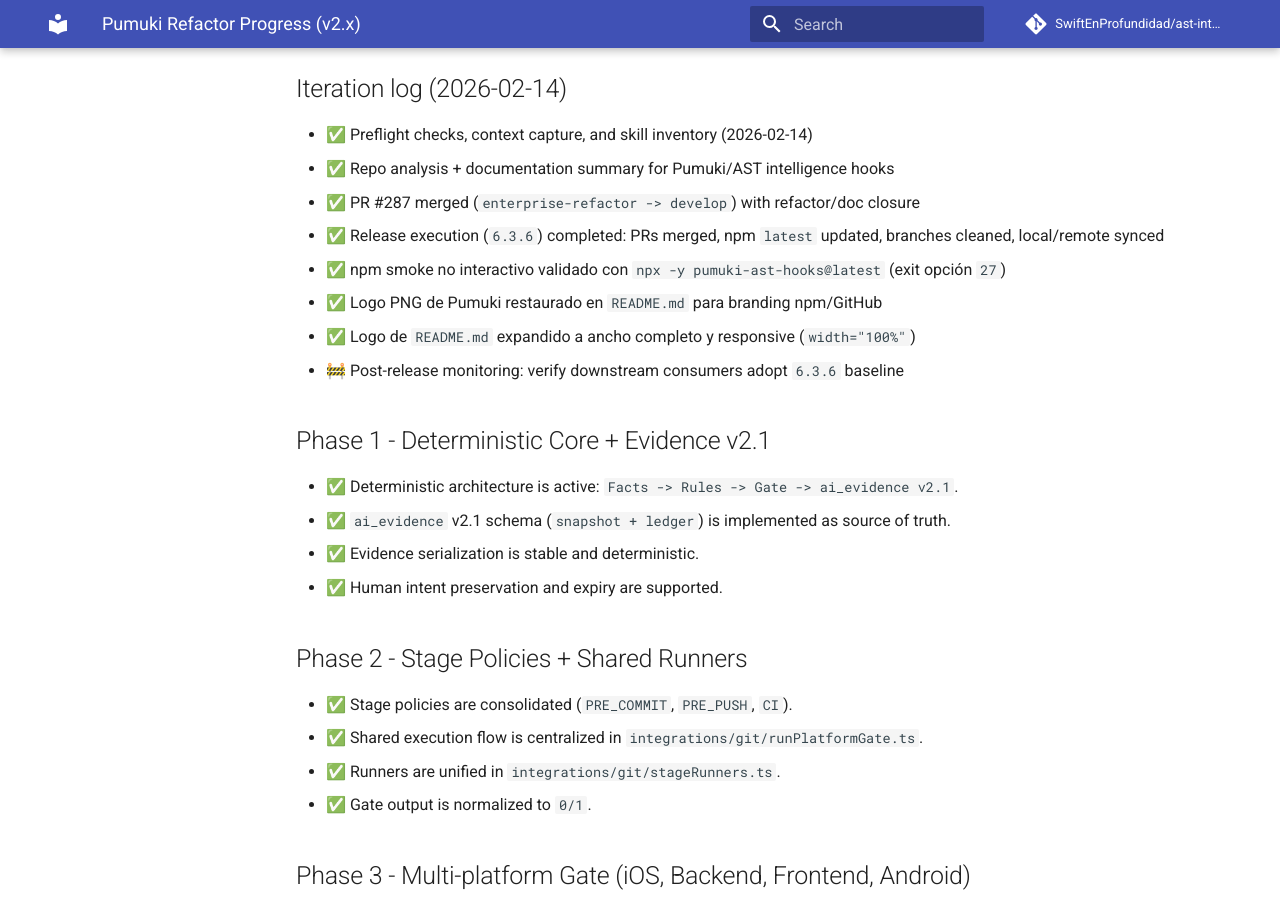
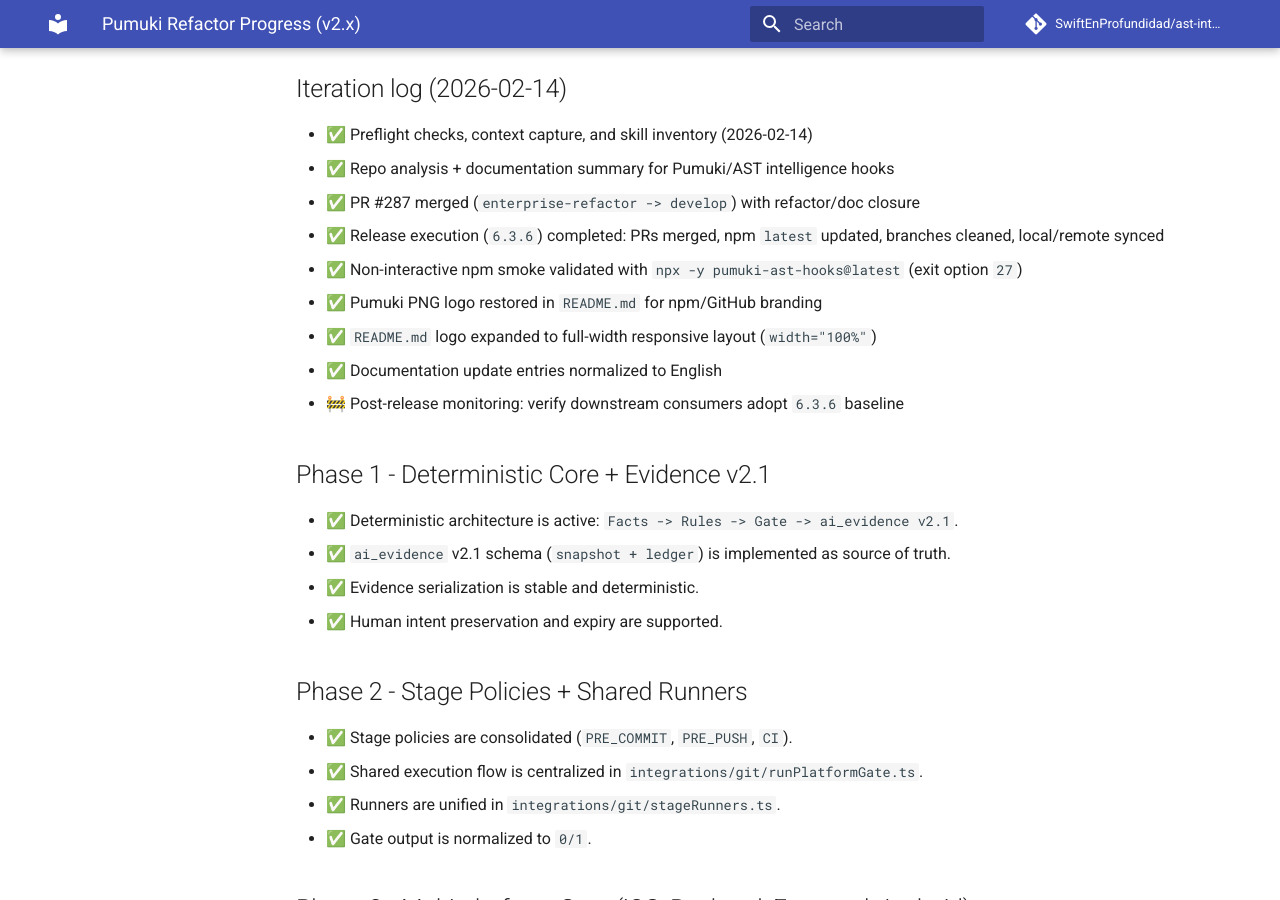
Before and after one commit to SwiftEnProfundidad/ast-intelligence-hooks, an MkDocs documentation site: the page built from docs/REFRACTOR_PROGRESS.md, in a window 1280 px wide and 900 px high, scrolled down 340 px. Built offline with MkDocs 1.6.1 and Material for MkDocs 9.7.7, drawn with Linux system fonts in a browser that asks for light colours; comment, search, counter and statistics services are not loaded.

Commit message:
docs: enforce English wording in progress log entries

```diff
--- a/docs/REFRACTOR_PROGRESS.md
+++ b/docs/REFRACTOR_PROGRESS.md
@@ -12,9 +12,10 @@
 - ✅ Repo analysis + documentation summary for Pumuki/AST intelligence hooks
 - ✅ PR #287 merged (`enterprise-refactor -> develop`) with refactor/doc closure
 - ✅ Release execution (`6.3.6`) completed: PRs merged, npm `latest` updated, branches cleaned, local/remote synced
-- ✅ npm smoke no interactivo validado con `npx -y pumuki-ast-hooks@latest` (exit opción `27`)
-- ✅ Logo PNG de Pumuki restaurado en `README.md` para branding npm/GitHub
-- ✅ Logo de `README.md` expandido a ancho completo y responsive (`width="100%"`)
+- ✅ Non-interactive npm smoke validated with `npx -y pumuki-ast-hooks@latest` (exit option `27`)
+- ✅ Pumuki PNG logo restored in `README.md` for npm/GitHub branding
+- ✅ `README.md` logo expanded to full-width responsive layout (`width="100%"`)
+- ✅ Documentation update entries normalized to English
 - 🚧 Post-release monitoring: verify downstream consumers adopt `6.3.6` baseline
 
 ## Phase 1 - Deterministic Core + Evidence v2.1
```
